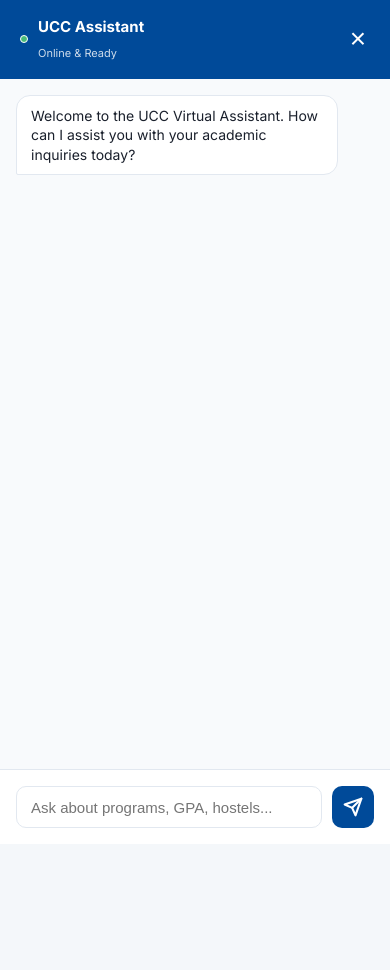
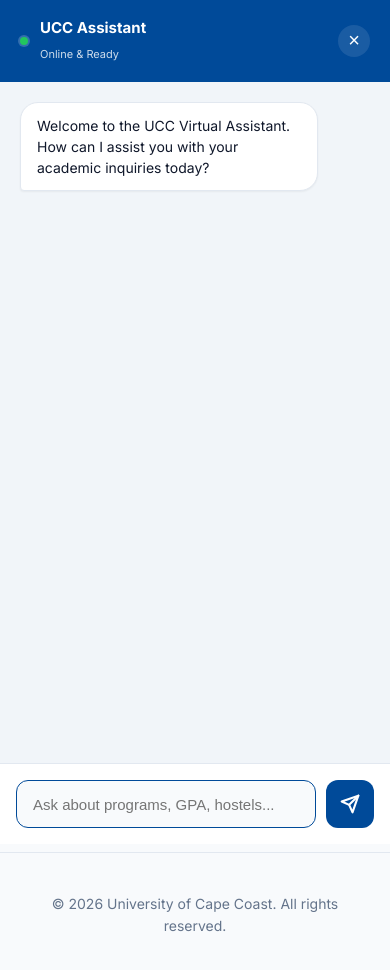
Before and after one commit to kingPhisher007/ucc-virtual-assistant, a plain HTML site: page index.html in a window 390 px wide. Both pictures are taken after a click on the button 342 px from the left and 796 px from the top of the page. Before the commit the page ends 844 px from the top, so only its background shows below. Drawn offline with Linux system fonts and the light colour scheme.

Commit message:
UI Overhaul: Modern, responsive, mobile-first design for landing page and chat

```diff
--- a/style.css
+++ b/style.css
@@ -1,20 +1,22 @@
 :root {
   --primary: #004a99;
   --primary-light: #0066cc;
+  --primary-dark: #003366;
   --accent: #ffcc00;
-  --bg-light: #f4f7fa;
-  --bg-white: #ffffff;
-  --text-main: #1a202c;
-  --text-muted: #4a5568;
-  --border-color: #e2e8f0;
-  --shadow: 0 4px 6px -1px rgba(0, 0, 0, 0.1), 0 2px 4px -1px rgba(0, 0, 0, 0.06);
-  --shadow-lg: 0 10px 15px -3px rgba(0, 0, 0, 0.1), 0 4px 6px -2px rgba(0, 0, 0, 0.05);
-  --radius: 12px;
+  --bg-main: #f8fafc;
+  --bg-card: #ffffff;
+  --text-main: #0f172a;
+  --text-muted: #64748b;
+  --border: #e2e8f0;
+  --radius-lg: 16px;
+  --radius-md: 12px;
   --radius-full: 9999px;
+  --shadow-sm: 0 1px 2px 0 rgb(0 0 0 / 0.05);
+  --shadow-md: 0 4px 6px -1px rgb(0 0 0 / 0.1), 0 2px 4px -2px rgb(0 0 0 / 0.1);
+  --shadow-lg: 0 10px 15px -3px rgb(0 0 0 / 0.1), 0 4px 6px -4px rgb(0 0 0 / 0.1);
   --transition: all 0.2s cubic-bezier(0.4, 0, 0.2, 1);
 }
 
-/* Base Mobile-First Styles */
 * {
   margin: 0;
   padding: 0;
@@ -22,25 +24,27 @@
 }
 
 body {
-  font-family: 'Inter', -apple-system, sans-serif;
-  background-color: var(--bg-light);
+  font-family: 'Inter', system-ui, -apple-system, sans-serif;
+  background-color: var(--bg-main);
   color: var(--text-main);
-  line-height: 1.5;
-  overflow-x: hidden;
-  -webkit-tap-highlight-color: transparent;
+  line-height: 1.6;
+  -webkit-font-smoothing: antialiased;
 }
 
 .container {
   width: 100%;
+  max-width: 1200px;
   margin: 0 auto;
-  padding: 0 16px;
+  padding: 0 20px;
 }
 
 /* Navbar */
 .navbar {
-  background: var(--bg-white);
-  border-bottom: 1px solid var(--border-color);
-  padding: 12px 0;
+  background: white;
+  height: 72px;
+  display: flex;
+  align-items: center;
+  border-bottom: 1px solid var(--border);
   position: sticky;
   top: 0;
   z-index: 50;
@@ -55,106 +59,124 @@
 .logo {
   display: flex;
   align-items: center;
-  gap: 8px;
+  gap: 10px;
 }
 
 .logo-icon {
   background: var(--primary);
   color: white;
-  padding: 2px 8px;
-  border-radius: 6px;
+  width: 36px;
+  height: 36px;
+  display: flex;
+  align-items: center;
+  justify-content: center;
+  border-radius: 8px;
   font-weight: 800;
-  font-size: 16px;
+  font-size: 14px;
 }
 
 .logo-text {
   font-weight: 700;
-  font-size: 16px;
-  color: var(--primary);
+  font-size: 18px;
+  color: var(--primary-dark);
 }
 
 .nav-links {
-  display: none; /* Hidden on mobile */
+  display: none;
 }
 
 /* Hero Section */
 .hero-section {
-  padding: 40px 0;
+  padding: 60px 0;
   text-align: center;
 }
 
 .badge {
-  background: rgba(0, 74, 153, 0.1);
+  display: inline-flex;
+  align-items: center;
+  background: rgba(0, 74, 153, 0.08);
   color: var(--primary);
-  padding: 4px 12px;
+  padding: 6px 14px;
   border-radius: var(--radius-full);
-  font-size: 11px;
+  font-size: 12px;
   font-weight: 600;
-  text-transform: uppercase;
-  letter-spacing: 0.05em;
-  margin-bottom: 16px;
-  display: inline-block;
+  margin-bottom: 24px;
+  letter-spacing: 0.02em;
 }
 
 .hero-content h1 {
-  font-size: 28px;
+  font-size: clamp(32px, 8vw, 56px);
   font-weight: 800;
-  color: #1a365d;
-  line-height: 1.2;
-  margin-bottom: 16px;
-  letter-spacing: -0.01em;
+  color: var(--primary-dark);
+  line-height: 1.1;
+  margin-bottom: 20px;
+  letter-spacing: -0.02em;
 }
 
 .hero-content p {
-  font-size: 16px;
+  font-size: 18px;
   color: var(--text-muted);
-  margin-bottom: 32px;
+  max-width: 600px;
+  margin: 0 auto 40px;
 }
 
 .hero-actions {
   display: flex;
   flex-direction: column;
   gap: 12px;
+  max-width: 320px;
+  margin: 0 auto;
 }
 
 .btn {
-  padding: 14px 24px;
-  border-radius: var(--radius);
+  padding: 14px 28px;
+  border-radius: var(--radius-md);
   font-size: 16px;
   font-weight: 600;
-  cursor: pointer;
+  text-decoration: none;
   transition: var(--transition);
   border: none;
-  text-decoration: none;
-  display: block;
-  width: 100%;
+  cursor: pointer;
+  display: flex;
+  align-items: center;
+  justify-content: center;
 }
 
 .btn-primary {
   background: var(--primary);
   color: white;
+  box-shadow: 0 4px 14px rgba(0, 74, 153, 0.2);
+}
+
+.btn-primary:hover {
+  background: var(--primary-dark);
+  transform: translateY(-2px);
 }
 
 .btn-outline {
-  background: transparent;
-  border: 2px solid var(--border-color);
+  background: white;
   color: var(--text-main);
+  border: 1px solid var(--border);
+}
+
+.btn-outline:hover {
+  background: var(--bg-main);
 }
 
 /* Stats */
 .hero-stats {
   display: grid;
-  grid-template-columns: 1fr;
+  grid-template-columns: repeat(2, 1fr);
   gap: 16px;
-  margin-top: 40px;
+  margin-top: 60px;
 }
 
 .stat-card {
-  background: var(--bg-white);
-  padding: 20px;
-  border-radius: 16px;
-  box-shadow: var(--shadow);
-  border: 1px solid var(--border-color);
+  background: white;
+  padding: 24px;
+  border-radius: var(--radius-lg);
+  border: 1px solid var(--border);
+  box-shadow: var(--shadow-sm);
 }
 
 .stat-value {
@@ -162,30 +184,52 @@
   font-size: 24px;
   font-weight: 800;
   color: var(--primary);
+  margin-bottom: 4px;
 }
 
 .stat-label {
-  font-size: 12px;
+  font-size: 13px;
+  color: var(--text-muted);
+  font-weight: 500;
+}
+
+/* Footer */
+.footer {
+  padding: 40px 0;
+  text-align: center;
+  border-top: 1px solid var(--border);
+  margin-top: 40px;
+}
+
+.footer p {
+  font-size: 14px;
   color: var(--text-muted);
 }
 
-/* Chat Widget - Mobile First (Full Screen) */
+/* ==================== CHAT SYSTEM ==================== */
+
 .chat-fab {
   position: fixed;
-  bottom: 20px;
-  right: 20px;
-  width: 56px;
-  height: 56px;
+  bottom: 24px;
+  right: 24px;
+  width: 60px;
+  height: 60px;
   border-radius: 50%;
   background: var(--primary);
   color: white;
   border: none;
-  box-shadow: 0 8px 20px rgba(0, 74, 153, 0.3);
   display: flex;
   align-items: center;
   justify-content: center;
-  z-index: 1000;
+  box-shadow: 0 10px 25px rgba(0, 74, 153, 0.3);
+  cursor: pointer;
+  z-index: 100;
   transition: var(--transition);
+}
+
+.chat-fab:hover {
+  transform: scale(1.05) rotate(5deg);
+  background: var(--primary-light);
 }
 
 .hidden {
@@ -198,10 +242,10 @@
   left: 0;
   width: 100%;
   height: 100%;
-  background: var(--bg-white);
+  background: white;
+  z-index: 1000;
   display: none;
   flex-direction: column;
-  z-index: 2000;
 }
 
 .chat-widget.active {
@@ -209,7 +253,7 @@
 }
 
 .chat-header {
-  padding: 16px;
+  padding: 16px 20px;
   background: var(--primary);
   color: white;
   display: flex;
@@ -220,19 +264,20 @@
 .header-info {
   display: flex;
   align-items: center;
-  gap: 10px;
+  gap: 12px;
 }
 
 .status-dot {
   width: 8px;
   height: 8px;
-  background: #48bb78;
+  background: #22c55e;
   border-radius: 50%;
-  border: 1.5px solid white;
+  box-shadow: 0 0 0 2px rgba(255, 255, 255, 0.2);
 }
 
 .header-text h3 {
   font-size: 15px;
+  font-weight: 700;
 }
 
 .header-text span {
@@ -241,125 +286,144 @@
 }
 
 .close-btn {
-  background: none;
+  background: rgba(255, 255, 255, 0.1);
   border: none;
   color: white;
-  font-size: 28px;
-  padding: 4px;
+  width: 32px;
+  height: 32px;
+  border-radius: 50%;
+  display: flex;
+  align-items: center;
+  justify-content: center;
+  font-size: 20px;
+  cursor: pointer;
+  transition: var(--transition);
+}
+
+.close-btn:hover {
+  background: rgba(255, 255, 255, 0.2);
 }
 
 .chat-messages {
   flex: 1;
-  padding: 16px;
+  padding: 20px;
   overflow-y: auto;
   display: flex;
   flex-direction: column;
-  gap: 12px;
-  background: #f8fafc;
+  gap: 16px;
+  background: #f1f5f9;
 }
 
 .bot-message, .user-message {
-  max-width: 90%;
-  padding: 10px 14px;
-  border-radius: 14px;
+  max-width: 85%;
+  padding: 12px 16px;
+  border-radius: 18px;
   font-size: 14px;
-  line-height: 1.4;
+  line-height: 1.5;
 }
 
 .bot-message {
   background: white;
   color: var(--text-main);
   align-self: flex-start;
-  border-bottom-left-radius: 2px;
-  border: 1px solid var(--border-color);
+  border-bottom-left-radius: 4px;
+  box-shadow: var(--shadow-sm);
+  border: 1px solid var(--border);
 }
 
 .bot-message ul, .bot-message ol {
-  margin: 8px 0 8px 18px;
+  margin: 10px 0 10px 20px;
 }
 
 .user-message {
   background: var(--primary);
   color: white;
   align-self: flex-end;
-  border-bottom-right-radius: 2px;
+  border-bottom-right-radius: 4px;
+  box-shadow: 0 4px 12px rgba(0, 74, 153, 0.15);
 }
 
 .chat-input-area {
-  padding: 12px 16px;
-  padding-bottom: max(12px, env(safe-area-inset-bottom));
+  padding: 16px;
+  padding-bottom: max(16px, env(safe-area-inset-bottom));
   background: white;
-  border-top: 1px solid var(--border-color);
+  border-top: 1px solid var(--border);
   display: flex;
   gap: 10px;
 }
 
 #chatInput {
   flex: 1;
-  padding: 10px 14px;
-  border: 1.5px solid var(--border-color);
-  border-radius: 10px;
+  padding: 12px 16px;
+  border: 1.5px solid var(--border);
+  border-radius: var(--radius-md);
   font-size: 15px;
   outline: none;
+  transition: var(--transition);
+}
+
+#chatInput:focus {
+  border-color: var(--primary);
+  background: #f8fafc;
 }
 
 .send-btn {
-  width: 42px;
-  height: 42px;
-  border-radius: 10px;
+  width: 48px;
+  height: 48px;
+  border-radius: var(--radius-md);
   background: var(--primary);
   color: white;
   border: none;
   display: flex;
   align-items: center;
   justify-content: center;
+  cursor: pointer;
+  transition: var(--transition);
 }
 
-/* Tablet & Desktop Enhancements */
+.send-btn:hover {
+  background: var(--primary-dark);
+}
+
+/* ==================== DESKTOP ENHANCEMENTS ==================== */
+
 @media (min-width: 768px) {
-  .container {
-    padding: 0 24px;
-  }
-
-  .navbar {
-    padding: 16px 0;
-  }
-
-  .logo-text {
-    font-size: 20px;
-  }
-
   .nav-links {
     display: flex;
     gap: 24px;
   }
 
+  .nav-links a {
+    text-decoration: none;
+    color: var(--text-muted);
+    font-size: 14px;
+    font-weight: 500;
+    transition: var(--transition);
+  }
+
+  .nav-links a:hover {
+    color: var(--primary);
+  }
+
   .hero-section {
-    padding: 100px 0;
+    padding: 120px 0;
     text-align: left;
   }
 
   .hero-section .container {
     display: grid;
-    grid-template-columns: 1.2fr 1fr;
+    grid-template-columns: 1.2fr 0.8fr;
     align-items: center;
-    gap: 60px;
-  }
-
-  .hero-content h1 {
-    font-size: 48px;
+    gap: 80px;
   }
 
   .hero-actions {
     flex-direction: row;
-  }
-
-  .btn {
-    width: auto;
+    margin: 0;
+    max-width: none;
   }
 
   .hero-stats {
-    grid-template-columns: repeat(2, 1fr);
     margin-top: 0;
   }
 
@@ -367,211 +431,46 @@
   .chat-widget {
     top: auto;
     left: auto;
-    bottom: 90px;
+    bottom: 100px;
     right: 32px;
     width: 380px;
     height: 600px;
-    max-height: 80vh;
-    border-radius: 20px;
-    box-shadow: 0 15px 40px rgba(0,0,0,0.15);
-    border: 1px solid var(--border-color);
+    border-radius: 24px;
+    box-shadow: 0 20px 50px rgba(0, 0, 0, 0.15);
+    border: 1px solid var(--border);
+    animation: chatPop 0.3s cubic-bezier(0.34, 1.56, 0.64, 1);
+  }
+
+  @keyframes chatPop {
+    from { opacity: 0; transform: translateY(20px) scale(0.9); }
+    to { opacity: 1; transform: translateY(0) scale(1); }
   }
 
   .chat-fab {
     bottom: 32px;
     right: 32px;
-    width: 64px;
-    height: 64px;
   }
 }
 
-/* Typing indicator */
+/* Typing Indicator */
 .typing-indicator {
   display: flex;
   gap: 4px;
-  padding: 10px 14px;
+  padding: 8px 4px;
 }
+
 .typing-indicator span {
   width: 6px;
   height: 6px;
-  background-color: #cbd5e0;
+  background: #cbd5e0;
   border-radius: 50%;
-  animation: typingBounce 1.4s infinite ease-in-out both;
-}
-.typing-indicator span:nth-child(1) { animation-delay: -0.32s; }
-.typing-indicator span:nth-child(2) { animation-delay: -0.16s; }
-@keyframes typingBounce {
-  0%, 80%, 100% { transform: scale(0); opacity: 0.3; }
-  40% { transform: scale(1); opacity: 1; }
-}
-center;
-  cursor: pointer;
-  transition: var(--transition);
-}
-
-.send-btn:hover {
-  background: #003366;
-}
-
-/* ==================== RESPONSIVENESS ==================== */
-
-@media (max-width: 1024px) {
-  .hero-section {
-    padding: 80px 0;
-  }
-  .hero-section .container {
-    grid-template-columns: 1fr;
-    text-align: center;
-    gap: 40px;
-  }
-  .hero-content p {
-    margin: 0 auto 40px;
-  }
-  .hero-actions {
-    justify-content: center;
-  }
-  .hero-stats {
-    max-width: 600px;
-    margin: 0 auto;
-  }
-}
-
-@media (max-width: 768px) {
-  .container {
-    padding: 0 20px;
-  }
-  .hero-section {
-    padding: 60px 0;
-  }
-
-  /* Chat Widget Improvements */
-  .chat-widget {
-    width: calc(100% - 40px);
-    max-width: 420px;
-    right: 20px;
-    bottom: 90px;
-    height: 620px;
-    max-height: calc(100vh - 110px);
-    border-radius: 20px;
-  }
-
-  .chat-fab {
-    bottom: 24px;
-    right: 24px;
-    width: 60px;
-    height: 60px;
-  }
-}
-
-@media (max-width: 576px) {
-  .hero-actions {
-    flex-direction: column;
-    align-items: stretch;
-  }
-  .btn {
-    width: 100%;
-    text-align: center;
-  }
-  .hero-stats {
-    grid-template-columns: 1fr;
-    gap: 16px;
-  }
-  .stat-card {
-    padding: 24px;
-    border-radius: 16px;
-  }
-  .logo-text {
-    font-size: 18px;
-  }
-  .navbar {
-    padding: 12px 0;
-  }
-
-  /* Chat Widget */
-  .chat-widget {
-    width: calc(100% - 32px);
-    max-width: none;
-    right: 16px;
-    bottom: 80px;
-    height: 580px;
-    max-height: calc(100vh - 100px);
-  }
-}
-
-@media (max-width: 480px) {
-  .chat-widget {
-    width: 100%;
-    height: 100vh;
-    bottom: 0;
-    right: 0;
-    border-radius: 0;
-    max-height: none;
-  }
-
-  .chat-fab {
-    bottom: 20px;
-    right: 20px;
-    width: 56px;
-    height: 56px;
-  }
-
-  .hero-section {
-    padding: 40px 0;
-  }
-  .hero-content h1 {
-    font-size: 32px;
-  }
-  .nav-links {
-    display: none;
-  }
-
-  /* Better mobile chat experience */
-  .chat-messages {
-    padding: 16px;
-  }
-  .chat-input-area {
-    padding: 16px;
-  }
-  .chat-header {
-    padding: 16px 20px;
-  }
-}
-
-/* Extra safety for very small screens and landscape mode */
-@media (max-width: 480px) and (orientation: landscape) {
-  .chat-widget {
-    height: 100vh;
-  }
-}
-
-@media (max-height: 620px) {
-  .chat-widget {
-    height: 85vh;
-    max-height: 85vh;
-  }
-}
-
-/* Typing indicator with three bouncing dots */
-.typing-indicator {
-  display: flex;
-  align-items: center;
-  gap: 6px;
-  padding: 12px 16px;
-}
-
-.typing-indicator span {
-  width: 8px;
-  height: 8px;
-  background-color: #888;
-  border-radius: 50%;
-  display: inline-block;
-  animation: typingBounce 1.4s infinite ease-in-out both;
+  animation: bounce 1.4s infinite ease-in-out both;
 }
 
 .typing-indicator span:nth-child(1) { animation-delay: -0.32s; }
 .typing-indicator span:nth-child(2) { animation-delay: -0.16s; }
 
-@keyframes typingBounce {
-  0%, 80%, 100% { transform: scale(0); opacity: 0.3; }
-  40% { transform: scale(1); opacity: 1; }
+@keyframes bounce {
+  0%, 80%, 100% { transform: scale(0); }
+  40% { transform: scale(1); }
 }
```
